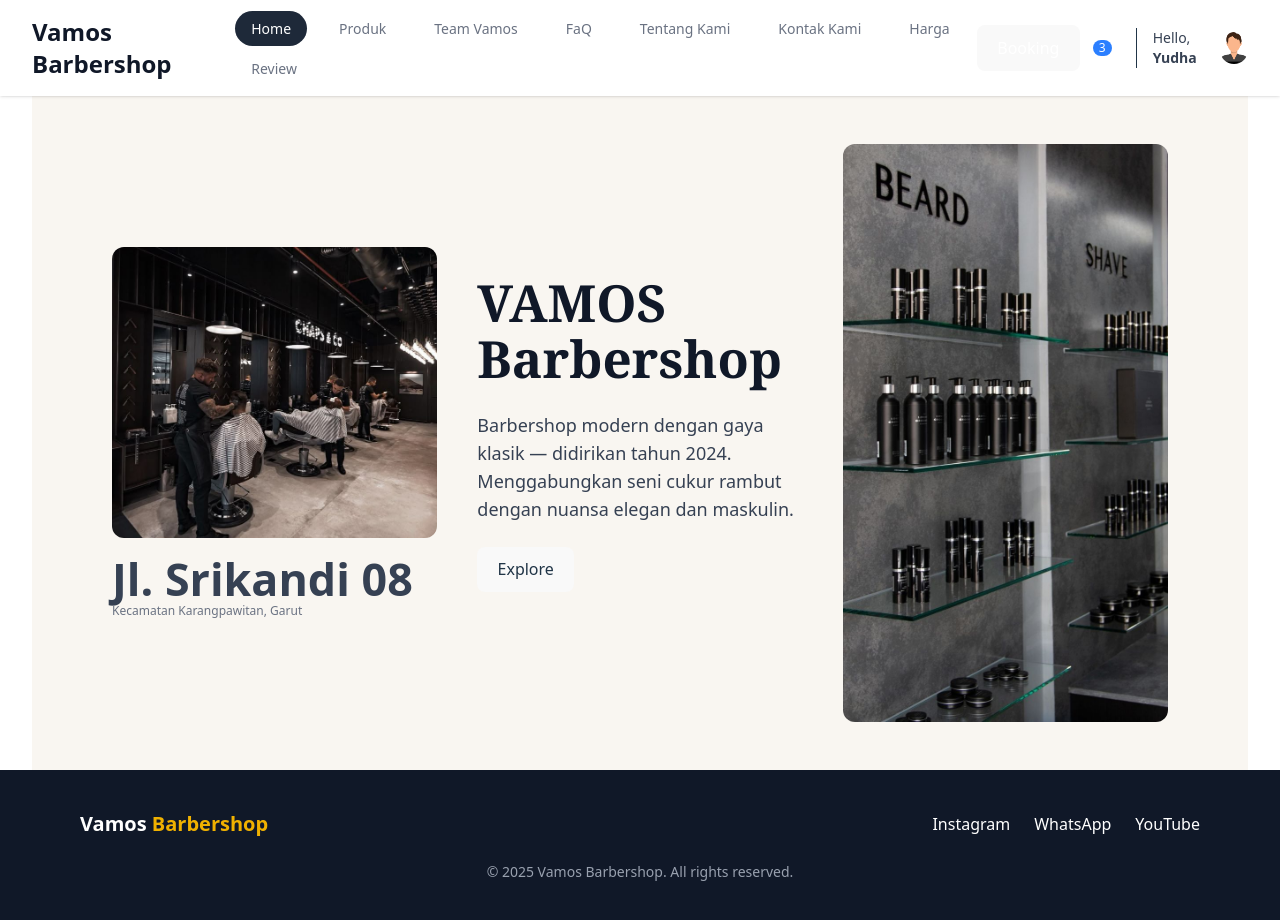
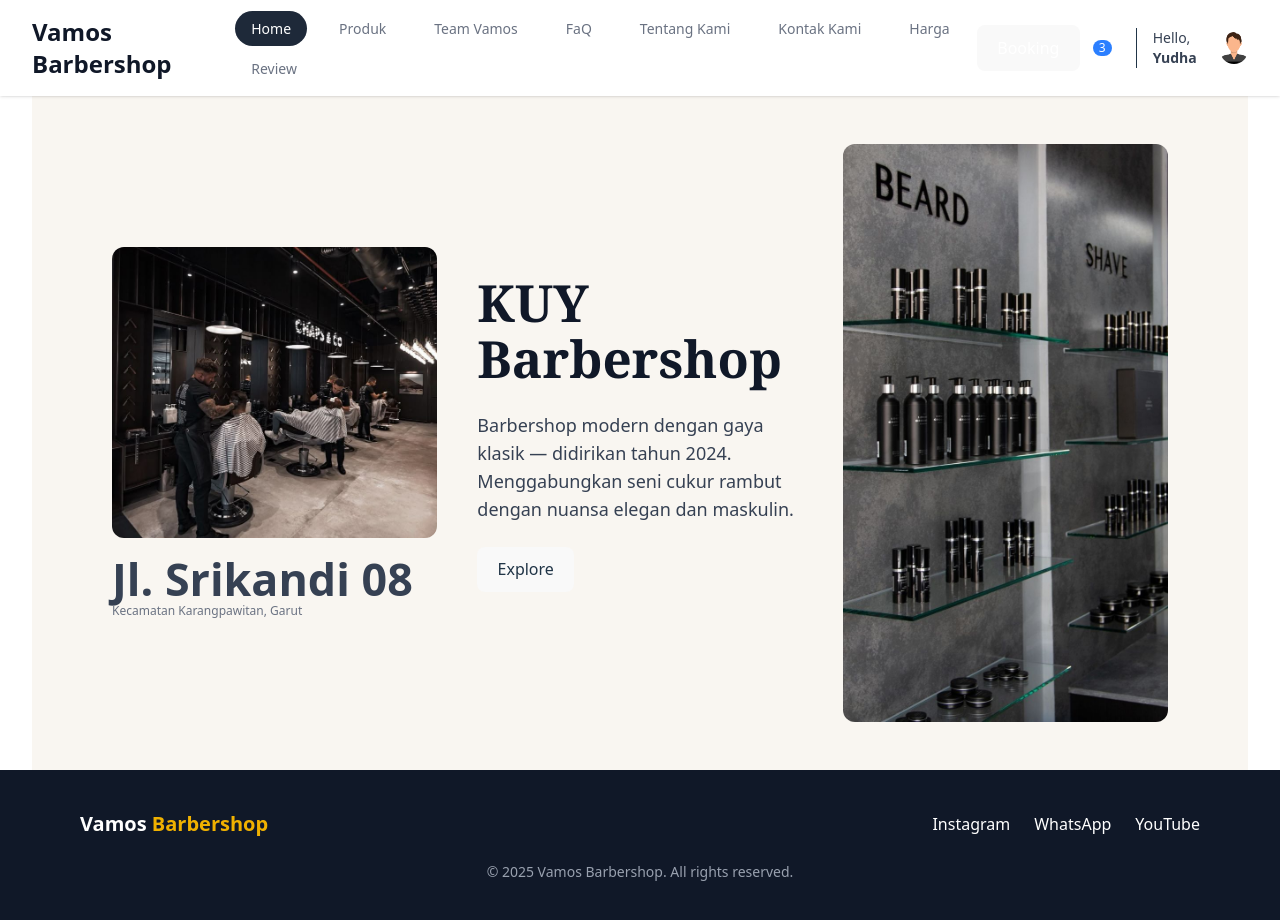
Before and after one commit to YudProj/vamosbarber, a React (Vite) app: page / in a window 1280 px wide. Built offline with nearby package versions, Linux system fonts and the light colour scheme.

Commit message:
Perubahan judul

```diff
--- a/src/components/HeroSection.jsx
+++ b/src/components/HeroSection.jsx
@@ -22,7 +22,7 @@ const HeroSection = () => {
           {/* Konten Tengah */}
           <div className="w-full lg:w-1/3 text-center lg:text-left">
             <h1 className="text-4xl md:text-5xl font-serif font-bold text-gray-900 mb-6 leading-tight">
-              VAMOS Barbershop
+              KUY Barbershop
             </h1>
             <p className="text-gray-700 text-base md:text-lg mb-6">
               Barbershop modern dengan gaya klasik — didirikan tahun 2024.
```
